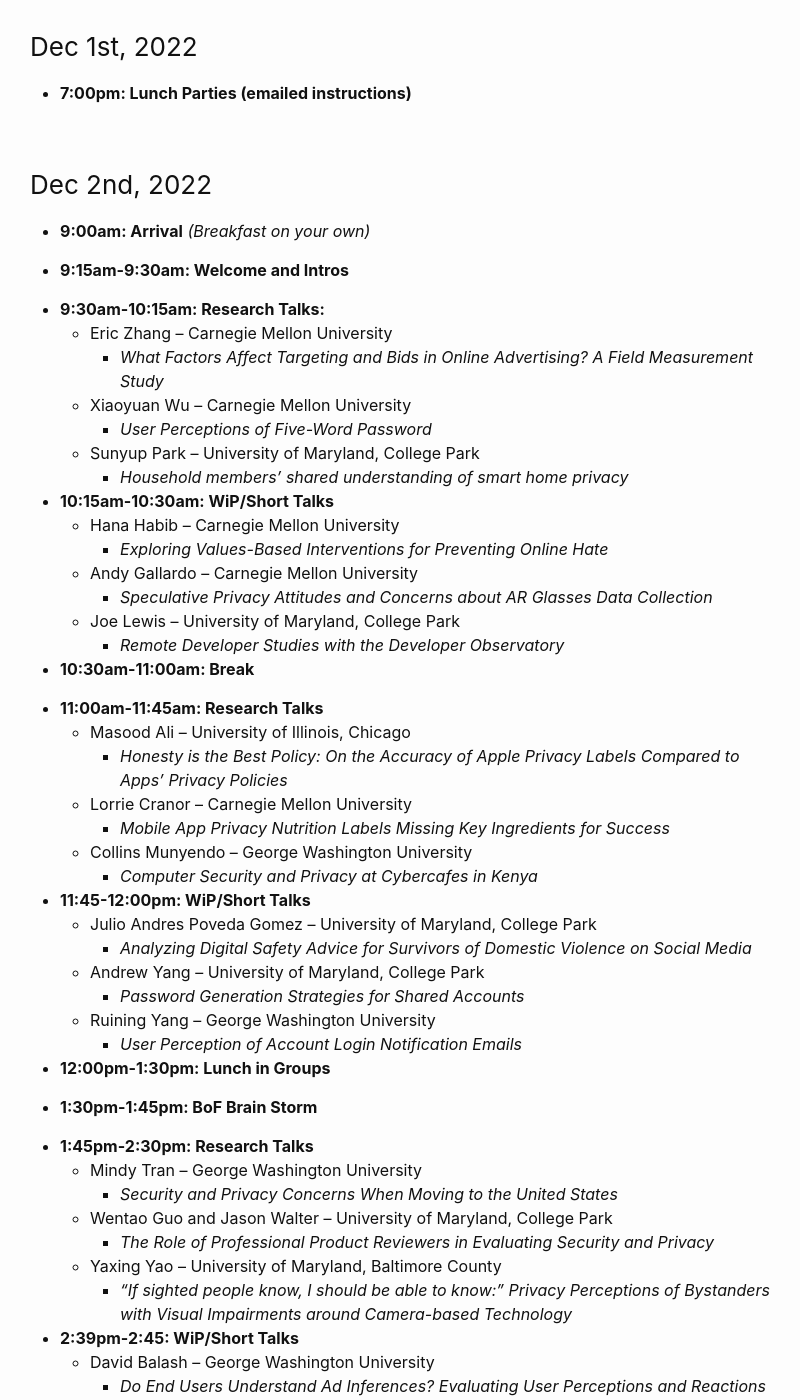
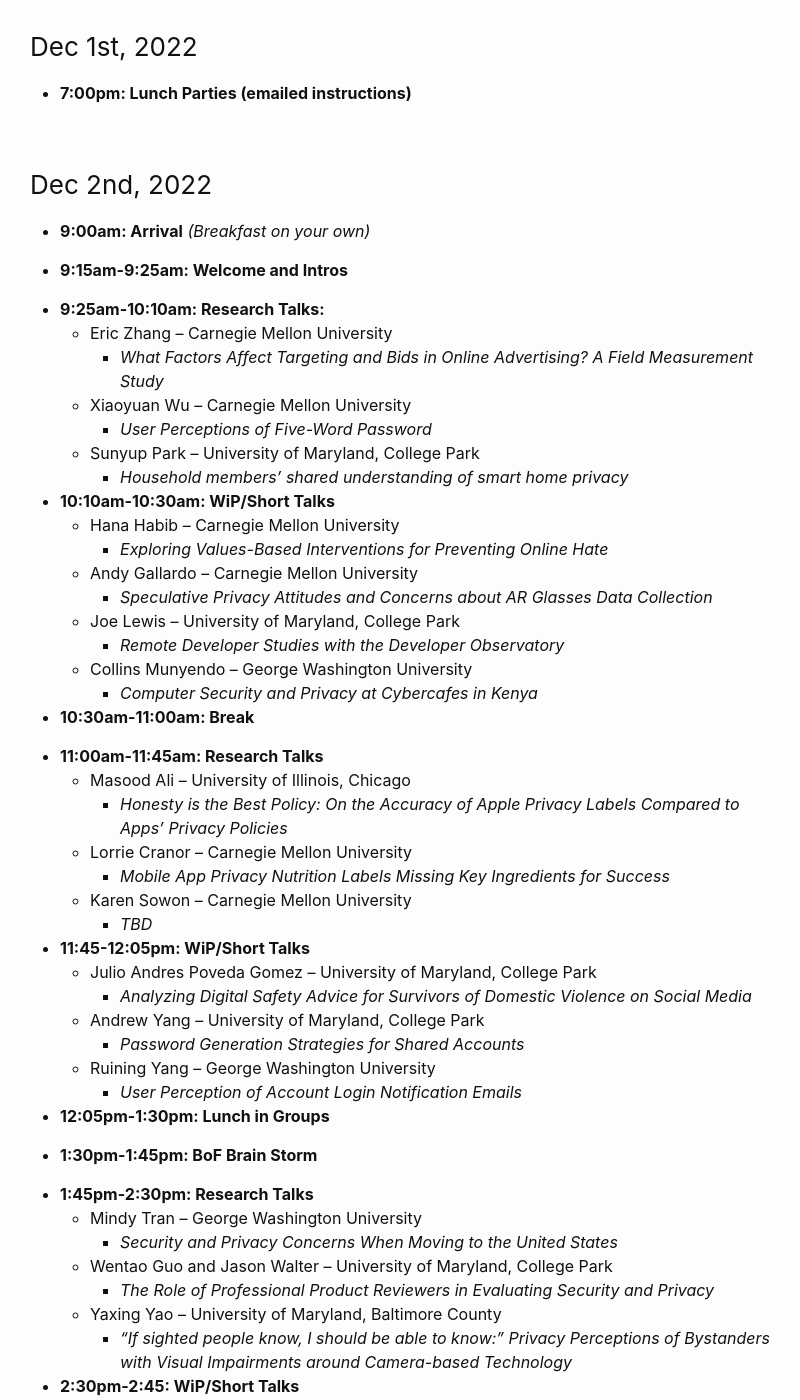
Before and after one commit to CACTUS-Colloquium/CACTUS-Colloquium.github.io, a Jekyll site: the page built from _posts/2022-12-2-index.md, in a window 1280 px wide and 1400 px high, scrolled down 925 px. Shown: the whole window, without its empty margins (240-1040 px from the left). Built offline with Jekyll 4.4.1, drawn with Linux system fonts in a browser that asks for light colours.

Commit message:
updating schedule

```diff
--- a/_posts/2022-12-2-index.md
+++ b/_posts/2022-12-2-index.md
@@ -26,9 +26,9 @@ Below is a draft schedule of events and are subject to change. More details will
 
 * **9:00am: Arrival** *(Breakfast on your own)*
 
-* **9:15am-9:30am: Welcome and Intros**
+* **9:15am-9:25am: Welcome and Intros**
 
-* **9:30am-10:15am: Research Talks:**
+* **9:25am-10:10am: Research Talks:**
   * Eric Zhang -- Carnegie Mellon University
     * *What Factors Affect Targeting and Bids in Online Advertising? A Field Measurement Study*
   * Xiaoyuan Wu -- Carnegie Mellon University
@@ -36,13 +36,15 @@ Below is a draft schedule of events and are subject to change. More details will
   * Sunyup Park -- University of Maryland, College Park
     * *Household members' shared understanding of smart home privacy*
 
-* **10:15am-10:30am: WiP/Short Talks**
+* **10:10am-10:30am: WiP/Short Talks**
   * Hana Habib -- Carnegie Mellon University
     * *Exploring Values-Based Interventions for Preventing Online Hate*
   * Andy Gallardo -- Carnegie Mellon University
     * *Speculative Privacy Attitudes and Concerns about AR Glasses Data Collection*
   * Joe Lewis -- University of Maryland, College Park
     * *Remote Developer Studies with the Developer Observatory*
+  * Collins Munyendo -- George Washington University
+    * *Computer Security and Privacy at Cybercafes in Kenya*
 
 * **10:30am-11:00am: Break**
 
@@ -51,10 +53,10 @@ Below is a draft schedule of events and are subject to change. More details will
     * *Honesty is the Best Policy: On the Accuracy of Apple Privacy Labels Compared to Apps’ Privacy Policies*
   * Lorrie Cranor -- Carnegie Mellon University
     * *Mobile App Privacy Nutrition Labels Missing Key Ingredients for Success*
-  * Collins Munyendo -- George Washington University
-    * *Computer Security and Privacy at Cybercafes in Kenya*
+  * Karen Sowon -- Carnegie Mellon University
+    * *TBD*
 
-* **11:45-12:00pm: WiP/Short Talks**
+* **11:45-12:05pm: WiP/Short Talks**
   * Julio Andres Poveda Gomez -- University of Maryland, College Park
     * *Analyzing Digital Safety Advice for Survivors of Domestic Violence on Social Media*
   * Andrew Yang -- University of Maryland, College Park
@@ -62,7 +64,7 @@ Below is a draft schedule of events and are subject to change. More details will
   * Ruining Yang -- George Washington University
     * *User Perception of Account Login Notification Emails*
 
-* **12:00pm-1:30pm: Lunch in Groups**
+* **12:05pm-1:30pm: Lunch in Groups**
 
 * **1:30pm-1:45pm: BoF Brain Storm**
 
@@ -74,7 +76,7 @@ Below is a draft schedule of events and are subject to change. More details will
   * Yaxing Yao -- University of Maryland, Baltimore County
     * *"If sighted people know, I should be able to know:" Privacy Perceptions of Bystanders with Visual Impairments around Camera-based Technology*
 
-* **2:39pm-2:45: WiP/Short Talks**
+* **2:30pm-2:45: WiP/Short Talks**
   * David Balash -- George Washington University
     * *Do End Users Understand Ad Inferences? Evaluating User Perceptions and Reactions to Google’s Ad Settings*
   * Elijah Bouma-Sims -- Carnegie Mellon University
```
